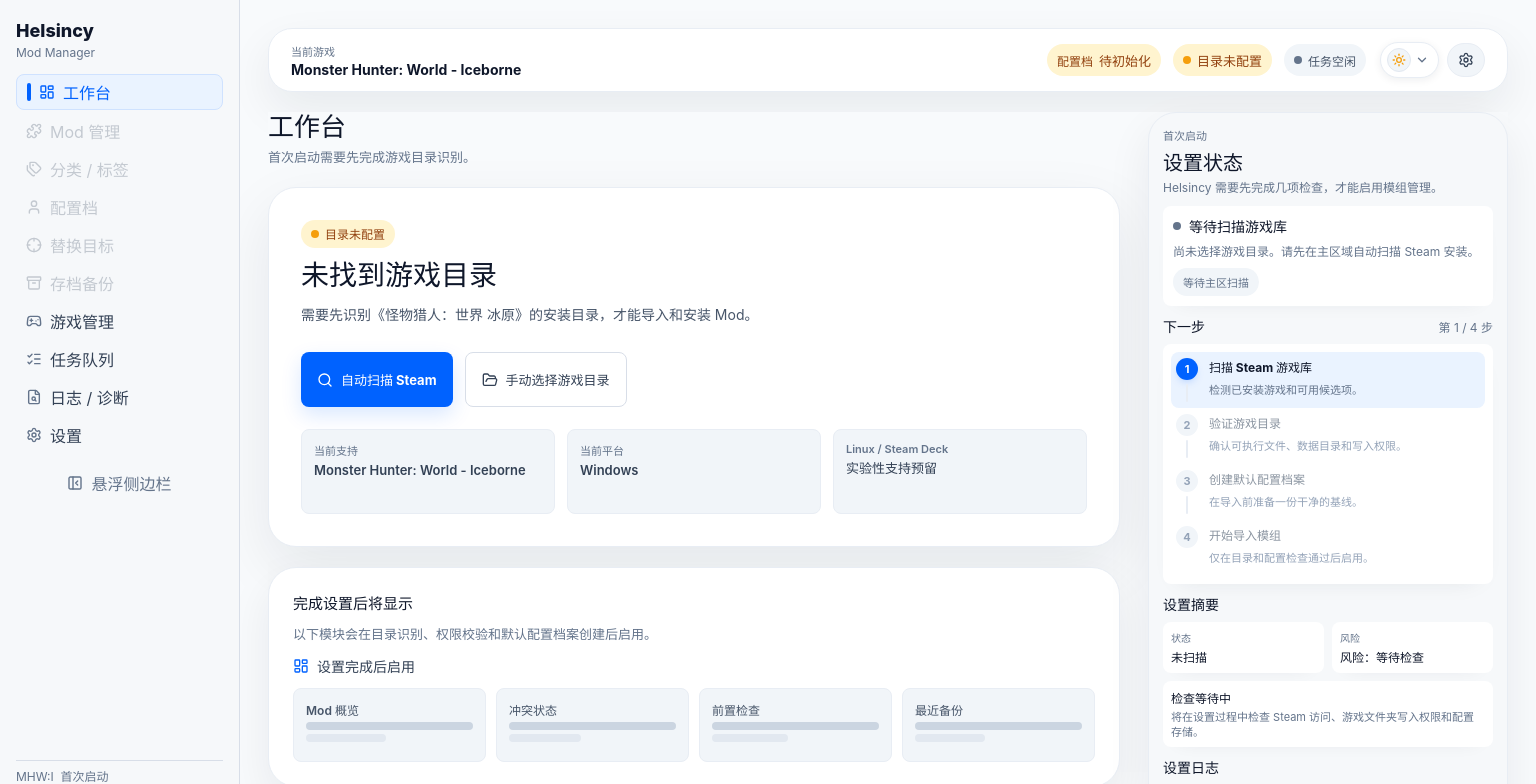
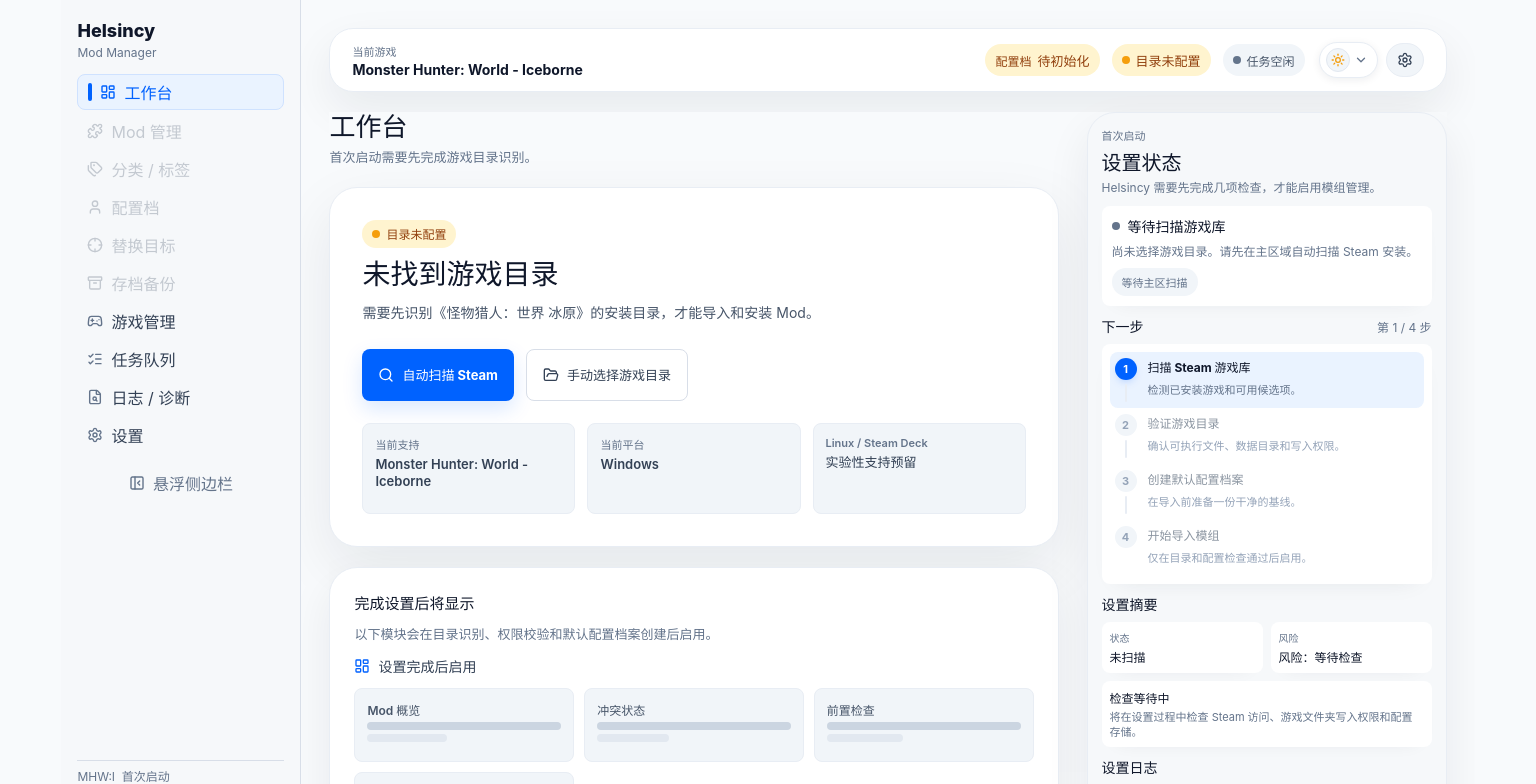
Before and after one commit to TheLostRiver/HelsincyModManager, a React (Vite) app: page / in a window 1536 px wide. Shown: the top 784 px of the page. Built offline with nearby package versions, Linux system fonts and the light colour scheme.

Commit message:
feat(ui): implement dynamic viewport scaling for high-res adaptation

```diff
--- a/src/app/frame/AppFrame.css
+++ b/src/app/frame/AppFrame.css
@@ -2,7 +2,6 @@
   display: grid;
   grid-template-columns: 240px minmax(0, 1fr);
   width: 100%;
-  max-width: 1600px;
   margin: 0 auto;
   height: 100vh;
   overflow-anchor: none;
@@ -184,3 +183,10 @@
     flex-wrap: wrap;
   }
 }
+
+@media (min-width: 1440px) {
+  .app-shell {
+    width: 92vw;
+    max-width: 2800px;
+  }
+}
```
